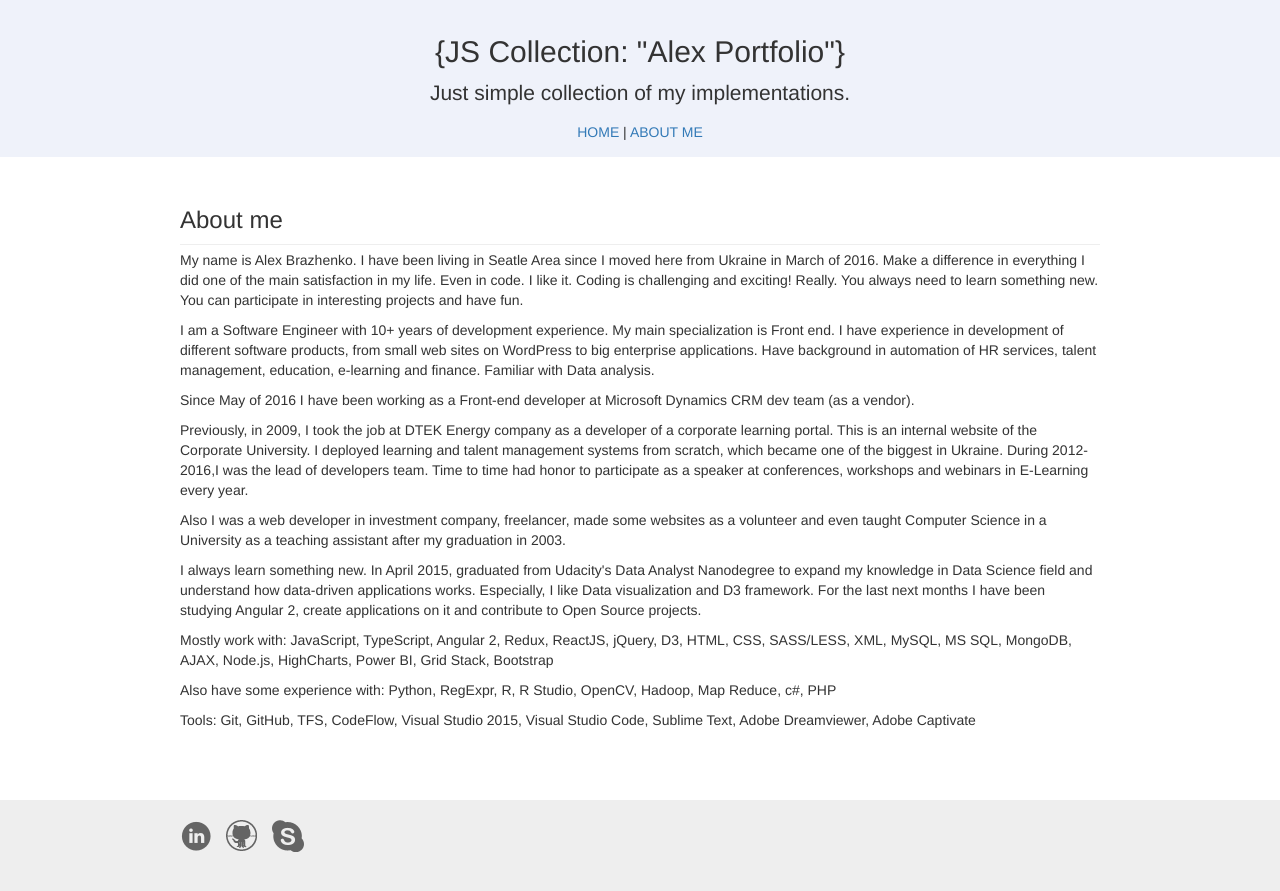
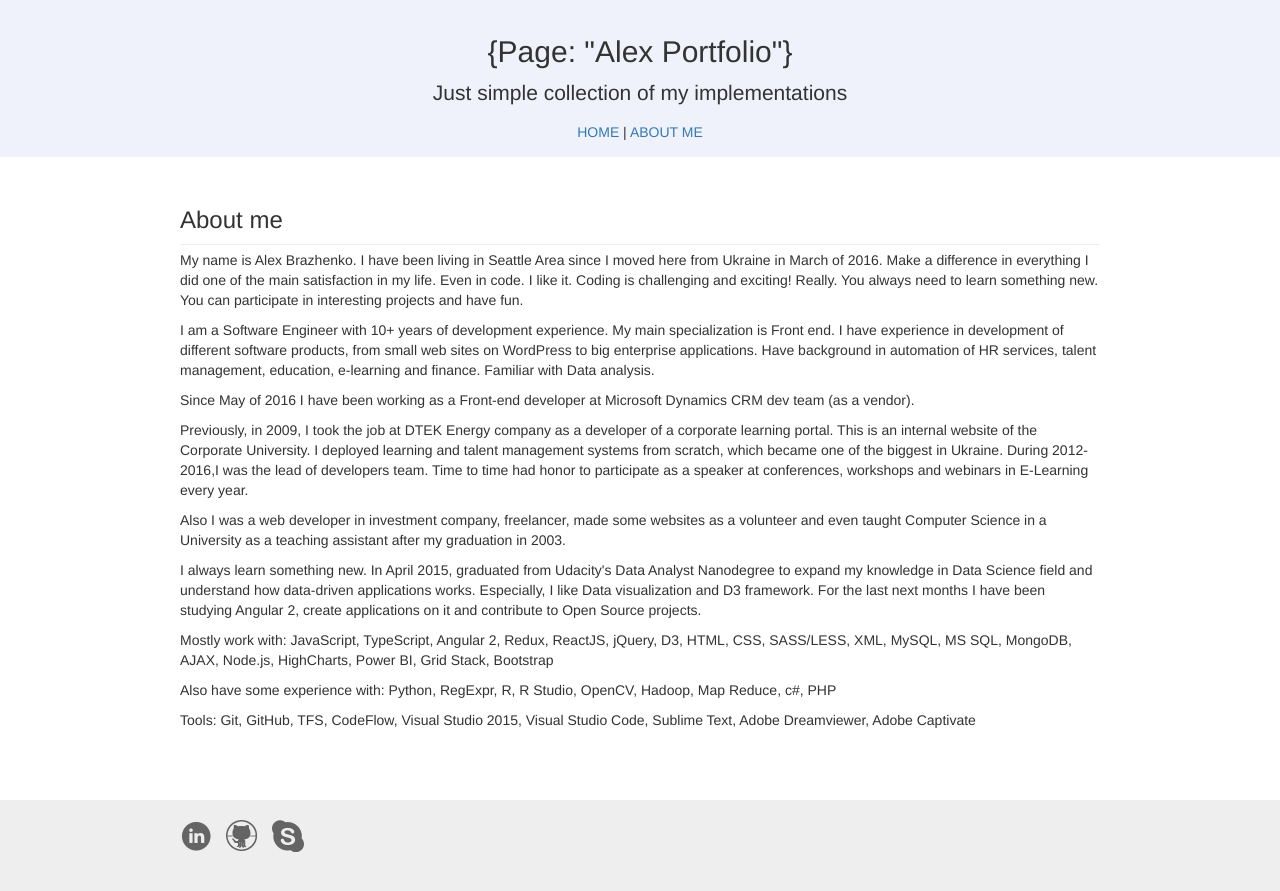
Before and after one commit to alexbra/alexbra.github.io, a Jekyll site: the page built from about.html, in a window 1280 px wide. Shown: the top 891 px of the page. Built offline with Jekyll 4.4.1, drawn with Linux system fonts in a browser that asks for light colours.

Commit message:
fix typos

```diff
--- a/_includes/header.html
+++ b/_includes/header.html
@@ -1,8 +1,8 @@
     <div class="jumbotron">
       <div class="container">
         <div class="starter-template">
-          <h2>{JS Collection: "Alex Portfolio"}</h2>
-          <p class="lead">Just simple collection of my implementations.</p>
+          <h2>{Page: "Alex Portfolio"}</h2>
+          <p class="lead">Just simple collection of my implementations</p>
           <div> <a href="{{ site.baseurl }}">HOME</a> | <a href="{{ site.baseurl }}about.html">ABOUT ME</a></div>
         </div>
       </div>
--- a/about.html
+++ b/about.html
@@ -8,7 +8,7 @@
         <h3>About me</h3>
         <hr>
         <p>
-            My name is Alex Brazhenko. I have been living in Seatle Area since I moved here from Ukraine in March of 2016.
+            My name is Alex Brazhenko. I have been living in Seattle Area since I moved here from Ukraine in March of 2016.
             Make a difference in everything I did one of the main satisfaction in my life. Even in code.
             I like it.  Coding is challenging and exciting! Really. You always need to learn something new.
             You can participate in interesting projects and have fun.
```
